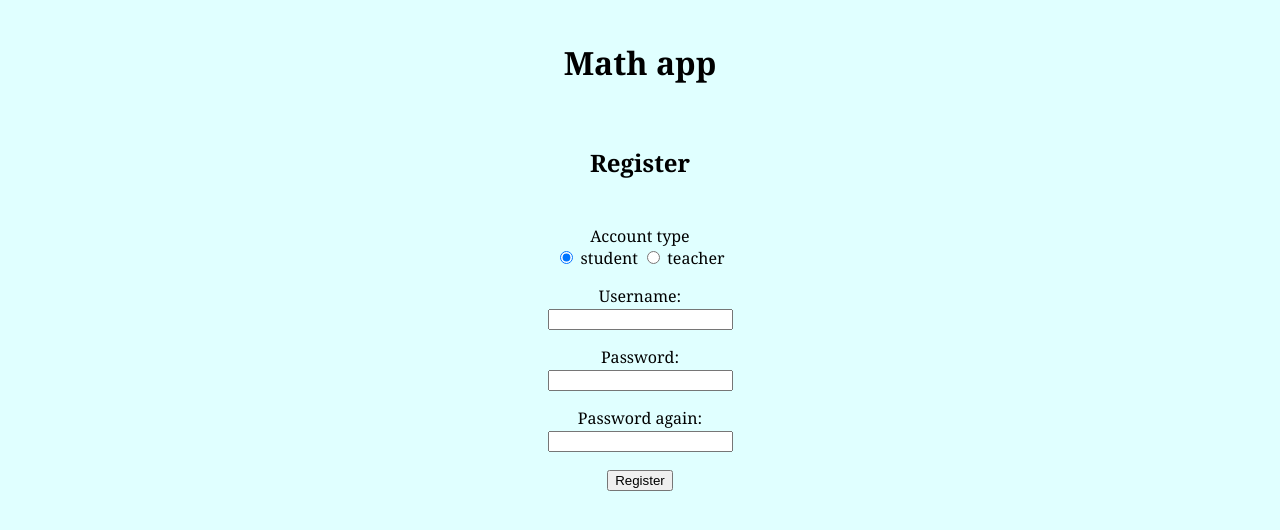
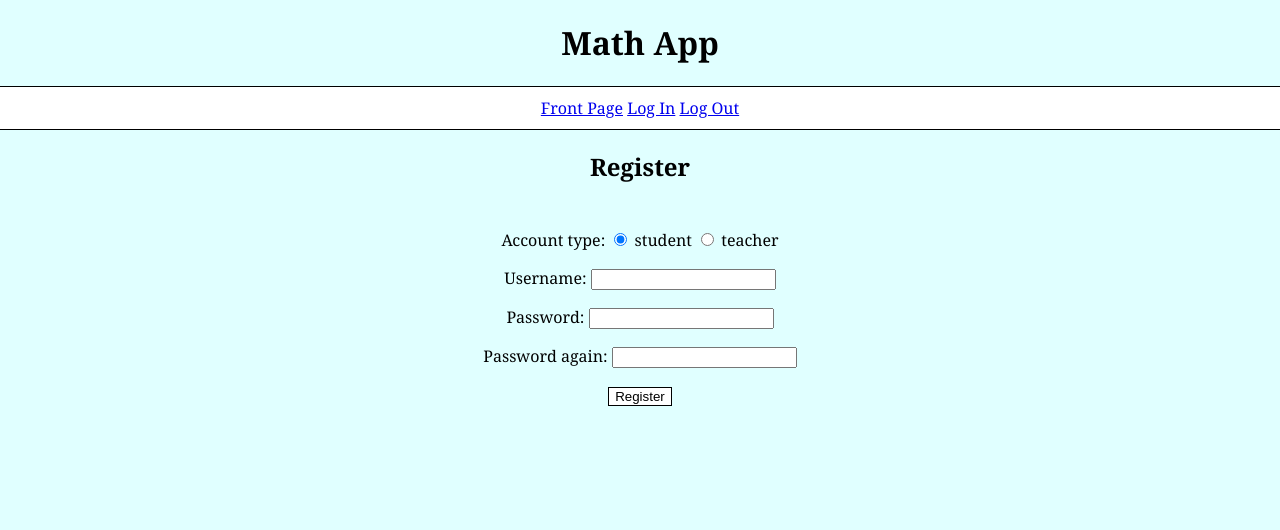
Before and after one commit to lottapispa/matikkasovellus-tsoha, a Flask app: template templates/register.html in a window 1280 px wide. Shown: the top 530 px of the page. Run offline with Flask 3, Linux system fonts and the light colour scheme; the template is opened without the code that fills it, so the values that code supplies are empty.

Commit message:
Did reformatting and fixes. Added a navigation bar.

```diff
--- a/templates/register.html
+++ b/templates/register.html
@@ -1,39 +1,43 @@
 <!DOCTYPE html>
 <html>
 
-  <head>
-    <link rel="stylesheet" href="assets/main.css">
-    <title>Register</title>
-  </head>
-
-  <div class="header">
-    <h1>Math app</h1>
-  </div>
-
-  <div class="header2">
-    <h2>Register</h2>
-  </div>
+<head>
+  <title>Register</title>
+  <link rel="stylesheet" href="/static/main.css">
+</head>
 
 <body>
+  <header>
+    <h1>Math App</h1>
+  </header>
+
+  <nav>
+    <a href="/frontpage">Front Page</a>
+    <a href="/">Log In</a>
+    <a href="/logout">Log Out</a>
+  </nav>
+
+  <h2>Register</h2>
+
   <form action="/create" method="POST">
     <p>
-      Account type <br>
-      <input type="radio" name="who" value="student" checked> student
-      <input type="radio" name="who" value="teacher"> teacher
+      Account type:
+      <input type="radio" name="type" value="student" checked> student
+      <input type="radio" name="type" value="teacher"> teacher
     </p>
     <p>
-      Username: <br>
-      <input type="text" name="name" minlength="1" maxlength="16" size="20">
+      Username:
+      <input type="text" name="username" minlength="1" maxlength="16" size="20">
     </p>
     <p>
-      Password: <br>
+      Password:
       <input type="password" name="password1" minlength="6" maxlength="18" size="20">
     </p>
     <p>
-      Password again: <br>
+      Password again:
       <input type="password" name="password2" minlength="6" maxlength="18" size="20">
     </p>
-    <input type="submit" value="Register">
+    <input type="submit" class="button" value="Register">
   </form>
 </body>
 </html>
```
